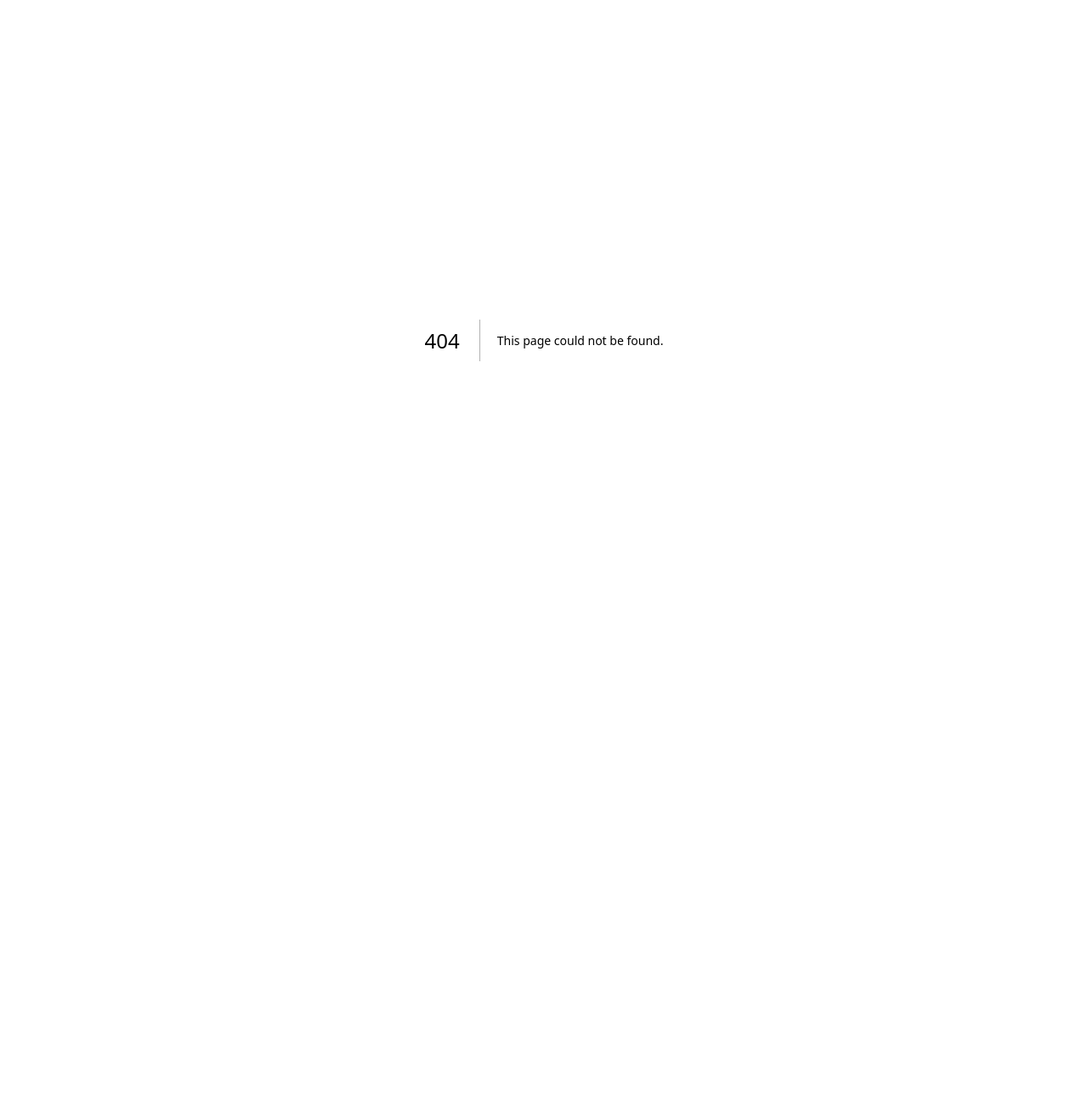
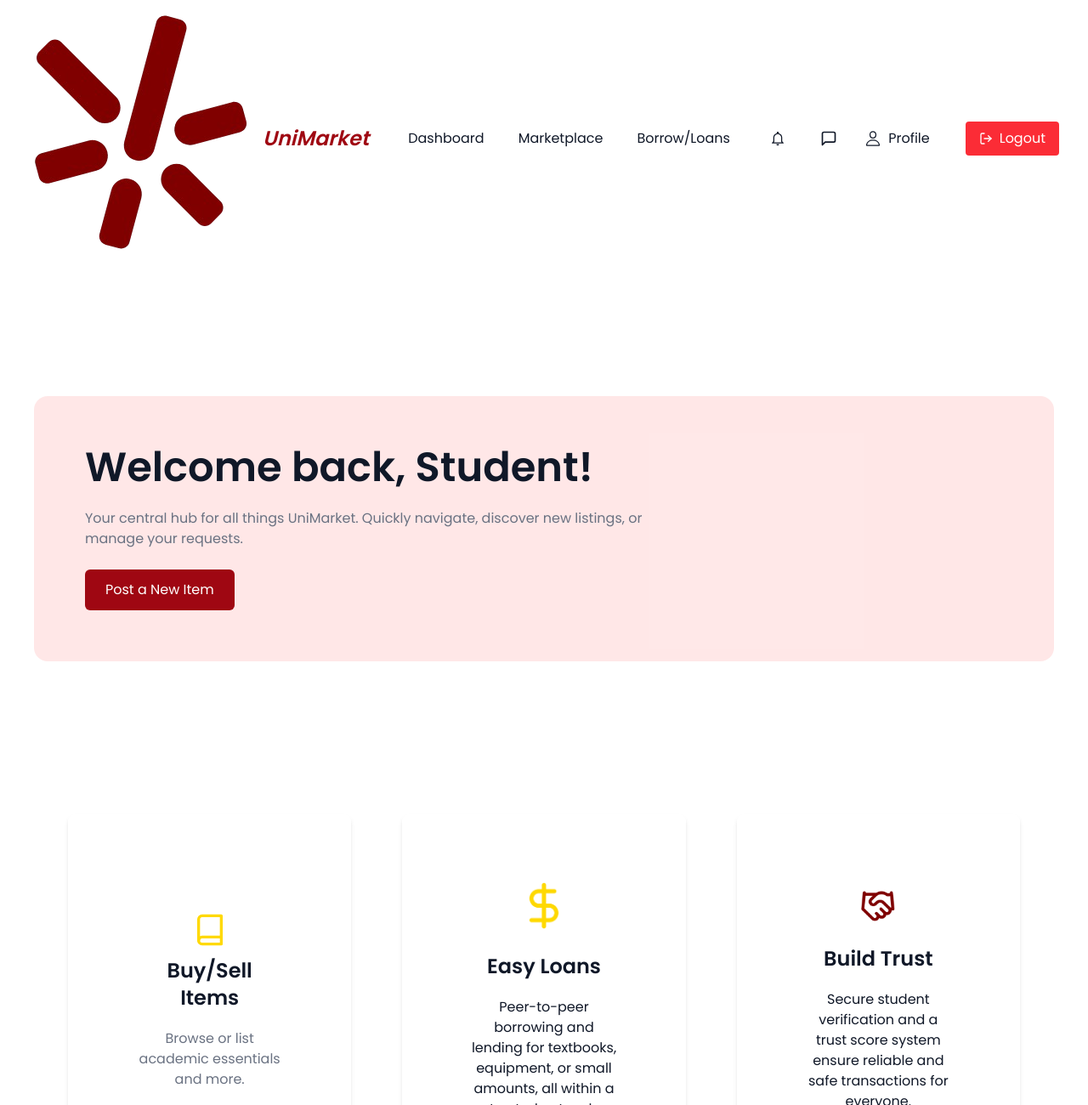
Before and after one commit to jangkayl/UniMarket, a Next.js app: page /dashboard in a window 1280 px wide. Before the commit this address had no page. Shown: the top 1300 px of the page at 85% size. Before the commit the page ends 800 px from the top, so only its background shows below. Built offline with nearby package versions, Linux system fonts and the light colour scheme.

Commit message:
pending dashboard

```diff
--- /dev/null
+++ b/app/components/NavbarMain.tsx
@@ -0,0 +1,51 @@
+import Image from "next/image";
+import Link from "next/link";
+import { FiLogOut, FiMessageSquare } from "react-icons/fi";
+import { IoMdNotificationsOutline } from "react-icons/io";
+import { IoPersonOutline } from "react-icons/io5";
+
+const NavbarMain = () => {
+	return (
+		<header className="bg-white py-4 px-8 flex justify-between items-center w-full sticky top-0">
+			<div className="text-2xl text-red-800 font-semibold flex items-center italic">
+				<Image
+					src="/images/unimarket_dark_logo.png"
+					alt="Logo"
+					width={20}
+					height={10}
+					className="w-full h-auto pr-2"
+				/>
+				UniMarket
+			</div>
+			<div className="flex justify-center items-center gap-10">
+				<Link href="">Dashboard</Link>
+				<Link href="">Marketplace</Link>
+				<Link href="">Borrow/Loans</Link>
+			</div>
+			<div className="flex justify-end items-center gap-4">
+				<div className="flex justify-center items-center gap-10">
+					<Link href="">
+						<IoMdNotificationsOutline size={20} />
+					</Link>
+					<Link href="">
+						<FiMessageSquare size={20} />
+					</Link>
+				</div>
+				<Link
+					href=""
+					className="flex items-center px-4 py-2 rounded-md mr-2 cursor-pointer gap-2">
+					<IoPersonOutline size={20} />
+					<button className="bg-transparent cursor-pointer">Profile</button>
+				</Link>
+				<Link
+					href=""
+					className="flex items-center bg-red-500 border-2 border-white text-white px-4 py-2 rounded-md cursor-pointer gap-2">
+					<FiLogOut />
+					<button className="cursor-pointer">Logout</button>
+				</Link>
+			</div>
+		</header>
+	);
+};
+
+export default NavbarMain;
--- /dev/null
+++ b/app/dashboard/page.tsx
@@ -0,0 +1,121 @@
+import Image from "next/image";
+import NavbarMain from "../components/NavbarMain";
+import Footer from "../components/Footer";
+import { FiBook } from "react-icons/fi";
+
+const Dashboard = () => {
+	return (
+		<div className="bg-white text-gray-900 flex flex-col items-center w-full h-auto">
+			{/* Header */}
+			<NavbarMain />
+
+			{/* Main Section */}
+			<section className="px-10 py-35 flex items-center justify-center gap-10 w-full h-auto">
+				<div className="bg-red-100/80 w-full max-w-380 p-15 rounded-2xl">
+					<h1 className="text-5xl font-semibold mb-6">
+						Welcome back, Student!
+					</h1>
+					<p className="text-md text-gray-500 mb-6">
+						Your central hub for all things UniMarket. Quickly navigate,
+						discover new listings, or <br /> manage your requests.
+					</p>
+					<div className="flex space-x-4">
+						<button className="bg-red-800 text-white px-6 py-3 rounded-md">
+							Post a New Item
+						</button>
+					</div>
+				</div>
+			</section>
+
+			{/* Why UniMarket Section */}
+			<section className="px-20 py-10 w-full">
+				<div className="grid grid-cols-1 sm:grid-cols-3 gap-15">
+					<div className="flex flex-col justify-center items-center p-20 bg-white text-center rounded-lg shadow-md gap-3">
+						<FiBook
+							size={40}
+							color="ffd900"
+						/>
+
+						<h3 className="text-2xl font-semibold mb-2">Buy/Sell Items</h3>
+						<p className="text-gray-500">
+							Browse or list academic essentials and more.
+						</p>
+					</div>
+					<div className="flex flex-col justify-center items-center p-20 bg-white text-center rounded-lg shadow-md gap-3">
+						<Image
+							className="text-red-800 mb-4 w-10 h-auto"
+							src="/images/money.png"
+							alt="Money"
+							width={1000}
+							height={64}
+						/>
+						<h3 className="text-2xl font-semibold mb-2">Easy Loans</h3>
+						<p>
+							Peer-to-peer borrowing and lending for textbooks, equipment, or
+							small amounts, all within a trusted network.
+						</p>
+					</div>
+					<div className="flex flex-col justify-center items-center p-20 bg-white text-center rounded-lg shadow-md gap-3">
+						<Image
+							className="text-red-800 mb-4 w-10 h-auto"
+							src="/images/collab.png"
+							alt="Collab"
+							width={1000}
+							height={64}
+						/>
+						<h3 className="text-2xl font-semibold mb-2">Build Trust</h3>
+						<p>
+							Secure student verification and a trust score system ensure
+							reliable and safe transactions for everyone.
+						</p>
+					</div>
+				</div>
+			</section>
+
+			{/* Student Testimonial Section */}
+			<section className="px-10 py-40 w-full">
+				<h2 className="text-4xl font-bold text-center mb-8">
+					What Students Say
+				</h2>
+				<div className="flex flex-col justify-center items-center text-center max-w-2xl mx-auto mb-8">
+					<p className="text-lg italic mb-4">
+						&quot;UniMarket made buying and selling textbooks so easy! I saved
+						money and connected with other students on campus. It&apos;s a
+						game-changer!&quot;
+					</p>
+					<Image
+						className="text-red-800 my-10 w-20 h-auto"
+						src="/images/woman.png"
+						alt="Woman"
+						width={1000}
+						height={64}
+					/>
+					<p className="font-semibold text-orange-800">
+						Sarah J., Engineering Student
+					</p>
+					<p className="text-gray-600">CIT University</p>
+				</div>
+			</section>
+
+			{/* Call to Action Section */}
+			<section className="bg-[#FFF0F0FF] py-40 text-center w-full flex flex-col justify-center items-center gap-5">
+				<h2 className="text-4xl font-bold mb-6">
+					Ready to simplify your student life?
+				</h2>
+				<p className="text-lg mb-6 font-light">
+					Join UniMarket today and discover a smarter way to manage your
+					academic needs. <br></br>Connect with your peers, find great deals,
+					and build a trusted campus community.
+				</p>
+				<button className="text-white bg-red-800 px-8 py-3 rounded-2xl">
+					Register Now
+				</button>
+			</section>
+
+			{/* Footer */}
+			<Footer />
+		</div>
+	);
+};
+
+export default Dashboard;
--- a/package.json
+++ b/package.json
@@ -11,7 +11,8 @@
   "dependencies": {
     "next": "16.0.6",
     "react": "19.2.0",
-    "react-dom": "19.2.0"
+    "react-dom": "19.2.0",
+    "react-icons": "^5.5.0"
   },
   "devDependencies": {
     "@tailwindcss/postcss": "^4",
```
Also changed, not shown: public/images/unimarket_dark_logo.png (added), 1 other file (tests, documents, lock files or other folders).
